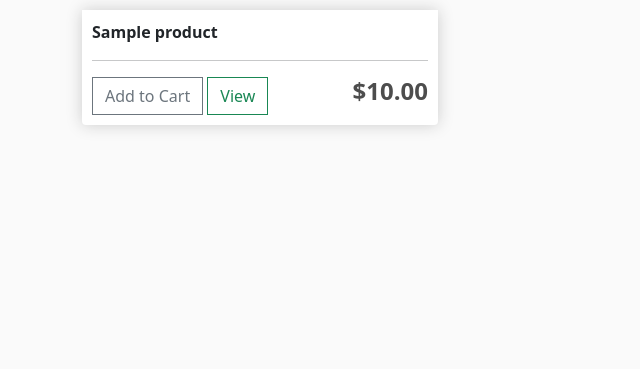
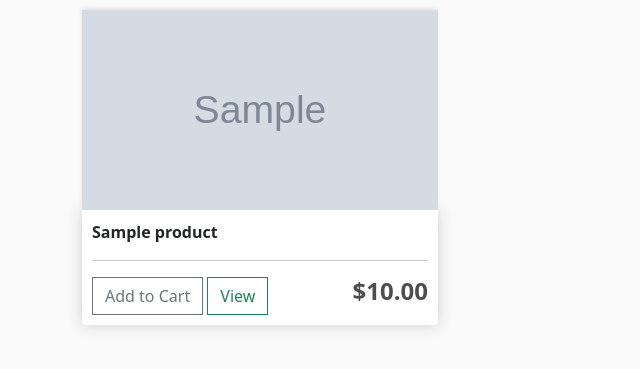
Before and after one commit to re-gis/edjango_commerce, a Django app: template store/templates/store/Store.html in a window 1280 px wide. Shown: the part 57-426 px from the top of the page, without its empty margins (0-640 px from the left). Run offline with Django 5.2, Linux system fonts and the light colour scheme; the template is opened without the code that fills it: values that come from a table or form of the project are taken from there, others are empty; tables that the repository leaves empty hold one stand-in row (values such as "Sample post"); grey boxes marked "Sample" are stand-in pictures; parts of the project's set-up code (start-up, migrations or seed data) failed here and were passed over.

```diff
--- a/static/css/main.css
+++ b/static/css/main.css
@@ -99,8 +99,3 @@ h1, h2, h3, h4, h5, h6 {
 .hidden {
     display: none !important;
 }
-
-.img-bg {
-    background-color: red !important;
-    display: none !important;
-}
```
